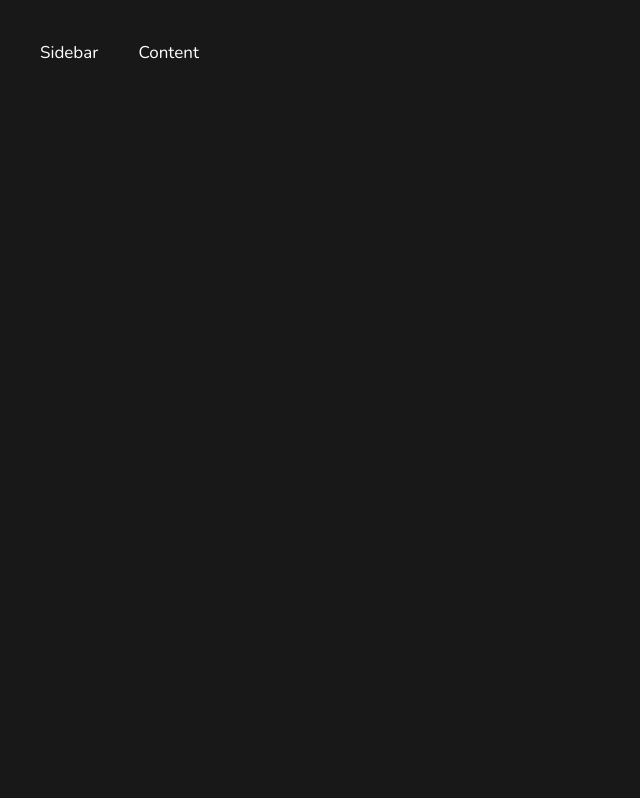
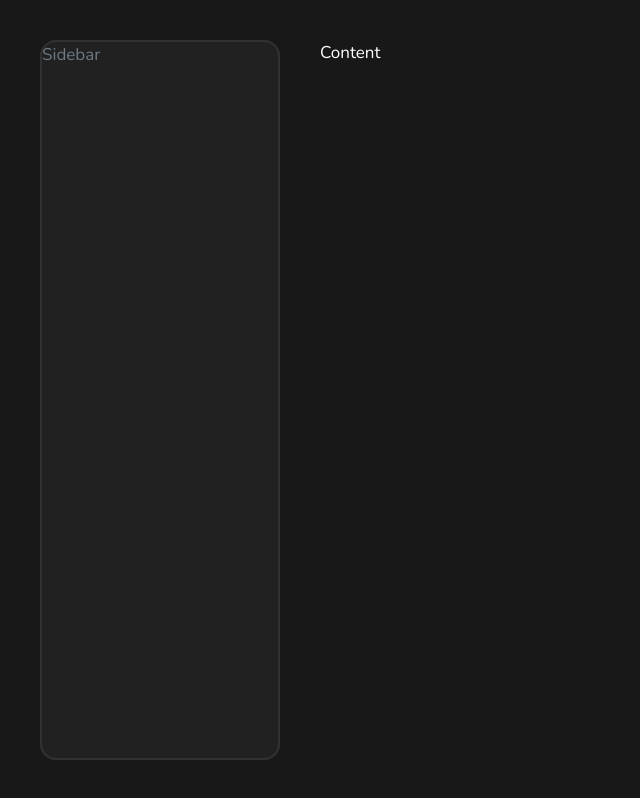
Before and after one commit to janysoth/ReactProjects, a Next.js app in the folder note-app-v3/: page / in a window 1280 px wide. Shown: the whole page, without its empty margins (0-640 px from the left). Built offline with nearby package versions, Linux system fonts and the light colour scheme.

Commit message:
update Sidebar.tsx and globalProvider.js

```diff
--- a/note-app-v3/app/Components/Sidebar.tsx
+++ b/note-app-v3/app/Components/Sidebar.tsx
@@ -2,13 +2,47 @@
 import React from 'react';
 import styled from 'styled-components';
 
+import { useGlobalState } from '../Context/globalProvider';
+
 const Sidebar = () => {
+  const { theme, collapsed, collapseMenu } = useGlobalState();
+
+  console.log(theme);
+
   return (
-    <SidebarStyled>Sidebar</SidebarStyled>
+    <SidebarStyled theme={theme} collapsed={collapsed}>
+      Sidebar
+    </SidebarStyled>
   )
 };
 
-const SidebarStyled = styled.nav`
+const SidebarStyled = styled.nav<{ collapsed: boolean }>`
+  position: relative;
+  width: ${props => props.theme.sidebarWidth};
+  background-color: ${props => props.theme.colorBg2};
+  border: 2px solid ${props => props.theme.borderColor2};
+  border-radius: 1rem;
+
+  display: flex;
+  flex-direction: column;
+  justify-content: space-between;
+
+  color: ${props => props.theme.colorGrey3};
+
+  @media screen and (max-width: 768px) {
+    position: fixed;
+    height: calc(100vh - 2rem);
+    z-index: 100;
+
+    transition: all 0.3s cubic-bezier(0.53, 0.21, 0, 1);
+    transform: ${props =>
+    props.collapsed ? "translateX(-107%)" : "translateX(0)"
+  };
+
+    .toggle-nav {
+      display: block !important;
+    }
+  }
 
 `;
 
--- a/note-app-v3/app/Context/globalProvider.js
+++ b/note-app-v3/app/Context/globalProvider.js
@@ -9,11 +9,33 @@ export const GlobalUpdateContext = createContext();
 
 export const GlobalProvider = ({ children }) => {
   const [selectedTheme, setSelectedThem] = useState(0);
+  const [isLoading, setIsLoading] = useState(false);
+  const [modal, setModal] = useState(false);
+  const [collapsed, setCollapsed] = useState(false);
+
   const theme = themes[selectedTheme];
+
+  const openModal = () => {
+    setModal(true);
+  };
+
+  const closeModal = () => {
+    setModal(true);
+  };
+
+  const collapseMenu = () => {
+    setCollapsed(!collapsed);
+  };
 
   return (
     <GlobalContext.Provider value={{
       theme,
+      isLoading,
+      modal,
+      openModal,
+      closeModal,
+      collapsed,
+      collapseMenu,
     }}>
       <GlobalUpdateContext.Provider value={{}}>
         {children}
```
